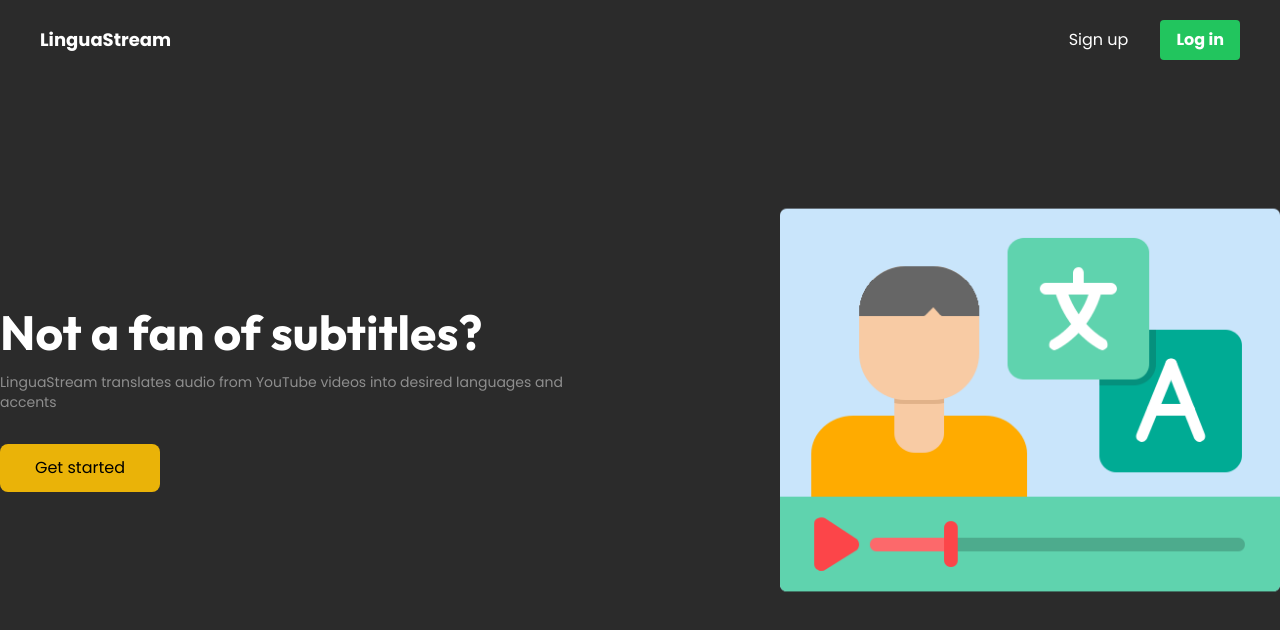
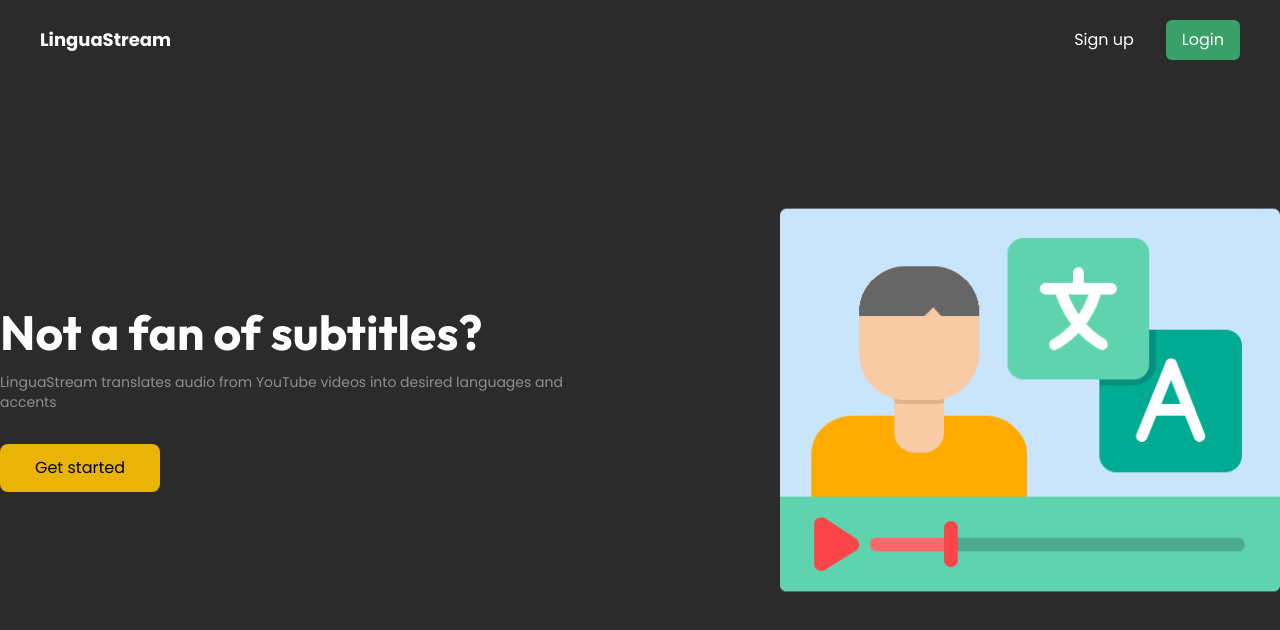
Before and after one commit to wxp02/LinguaStream, a React (Create React App) app in the folder frontend/: page / in a window 1280 px wide. Shown: the top 630 px of the page. Built offline with nearby package versions, Linux system fonts and the light colour scheme.

Commit message:
Auth page buttons

```diff
--- a/frontend/src/App.js
+++ b/frontend/src/App.js
@@ -5,14 +5,15 @@
 import Signup from "./pages/Signup";
 import Login from "./pages/Login";
 import HistoryPage from "./pages/HistoryPage";
+
 export default function App() {
   return (
     <Router>
       <Routes>
         <Route path="/" element={<LandingPage />} />
         <Route path="/home" element={<HomePage />} />
-        <Route path="/signup" element={<Signup/>} />
-        <Route path="/login" element={<Login/>} />
+        <Route path="/signup" element={<Signup />} />
+        <Route path="/login" element={<Login />} />
         <Route path="/history" element={<HistoryPage />} />
       </Routes>
     </Router>
--- a/frontend/src/pages/HomePage.js
+++ b/frontend/src/pages/HomePage.js
@@ -48,13 +48,14 @@
           </Box>
         </motion.div>
         <Box width="full" maxW="2xl" p="8" borderRadius="lg">
-          <Text fontSize="lg" mb="4" color="white">
+          <Text fontSize="lg" color="white">
             YouTube Link
           </Text>
           <Input
             placeholder="Type in YouTube Link"
-            _placeholder={{ opacity: 1, color: "white" }}
+            _placeholder={{ opacity: 1, color: "white", fontFamily: "Poppins" }}
             mb="4"
+            style={{ color: "white", fontFamily: "Poppins" }}
           />
           <Text fontSize="lg" mb="4" color="white">
             Language
--- a/frontend/src/pages/LandingPage.js
+++ b/frontend/src/pages/LandingPage.js
@@ -1,5 +1,6 @@
 import React from "react";
 import { useNavigate } from "react-router-dom";
+import { Button, Text } from "@chakra-ui/react";
 
 export default function LandingPage() {
   let navigate = useNavigate();
@@ -13,18 +14,22 @@
       <header className="w-full px-10 py-5 flex justify-between items-center">
         <div className="text-lg font-semibold">LinguaStream</div>
         <div>
-          <button
+          <Button
             onClick={() => navigate("/signup")}
-            className="mr-4 bg-transparent hover:bg-gray-700 text-white py-2 px-4 rounded"
+            colorScheme="white"
+            size="md"
+            variant="ghost"
+            mr={4}
           >
-            Sign up
-          </button>
-          <button
-            className="bg-green-500 hover:bg-green-700 text-white font-bold py-2 px-4 rounded"
+            <Text fontWeight="normal">Sign up</Text>
+          </Button>
+          <Button
             onClick={() => navigate("/login")}
+            colorScheme="green"
+            size="md"
           >
-            Log in
-          </button>
+            <Text fontWeight="normal">Login</Text>
+          </Button>
         </div>
       </header>
       <main className="flex flex-col items-center justify-center flex-grow mt-[-10vh]">
--- a/frontend/src/pages/Login.js
+++ b/frontend/src/pages/Login.js
@@ -2,6 +2,7 @@
 import { Link } from "react-router-dom";
 import "./Login.css";
 import google from "../assets/google.png";
+
 export default function Login() {
   return (
     <div className="root">
@@ -14,7 +15,7 @@
             <input type="password" placeholder="Password" />
             <br />
           </form>
-          <button className="signup-button">Sign Up</button>
+          <button className="signup-button">Login</button>
           <div className="other">
             <p className="signup-switch">
               Need to create an account?{" "}
--- a/frontend/src/pages/Signup.js
+++ b/frontend/src/pages/Signup.js
@@ -2,6 +2,7 @@
 import "./Signup.css";
 import { Link } from "react-router-dom";
 import google from "../assets/google.png";
+
 export default function Signup() {
   return (
     <div className="root">
@@ -20,11 +21,11 @@
           </form>
         </div>
         <div className="other-side">
-          <button className="signup-button">Sign Up</button>
+          <button className="signup-button">Sign up</button>
           <p>
             Already have an account?{" "}
             <Link className="login-sign" to="/login">
-              Log in
+              Login
             </Link>
           </p>
           <p>Or</p>
```
